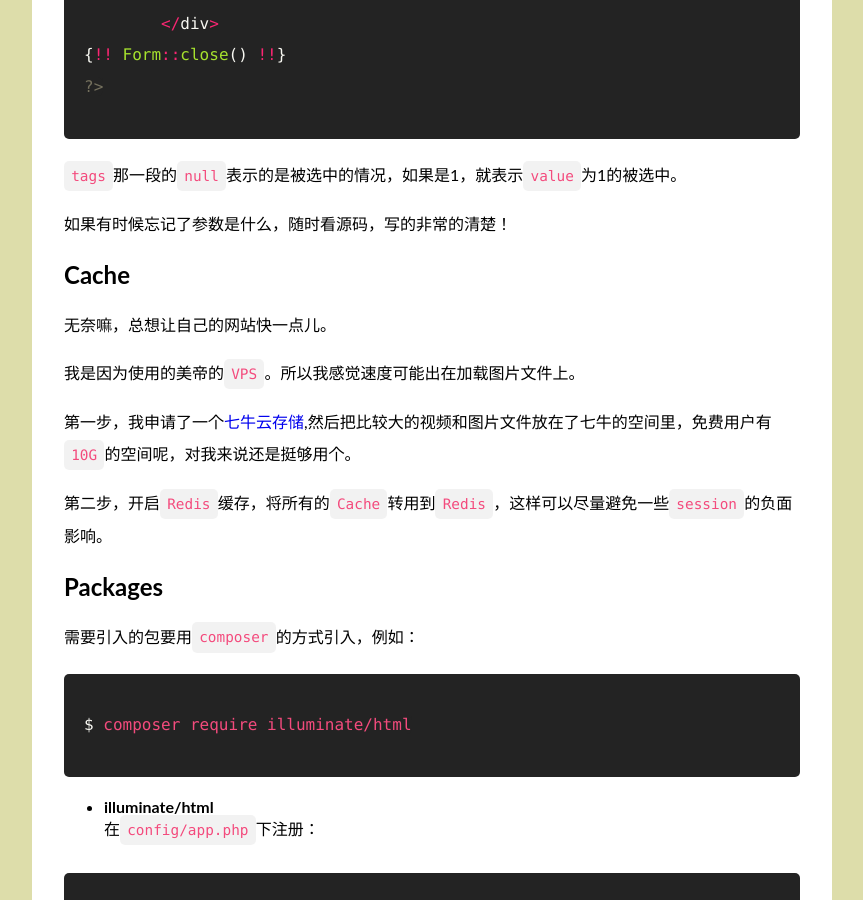
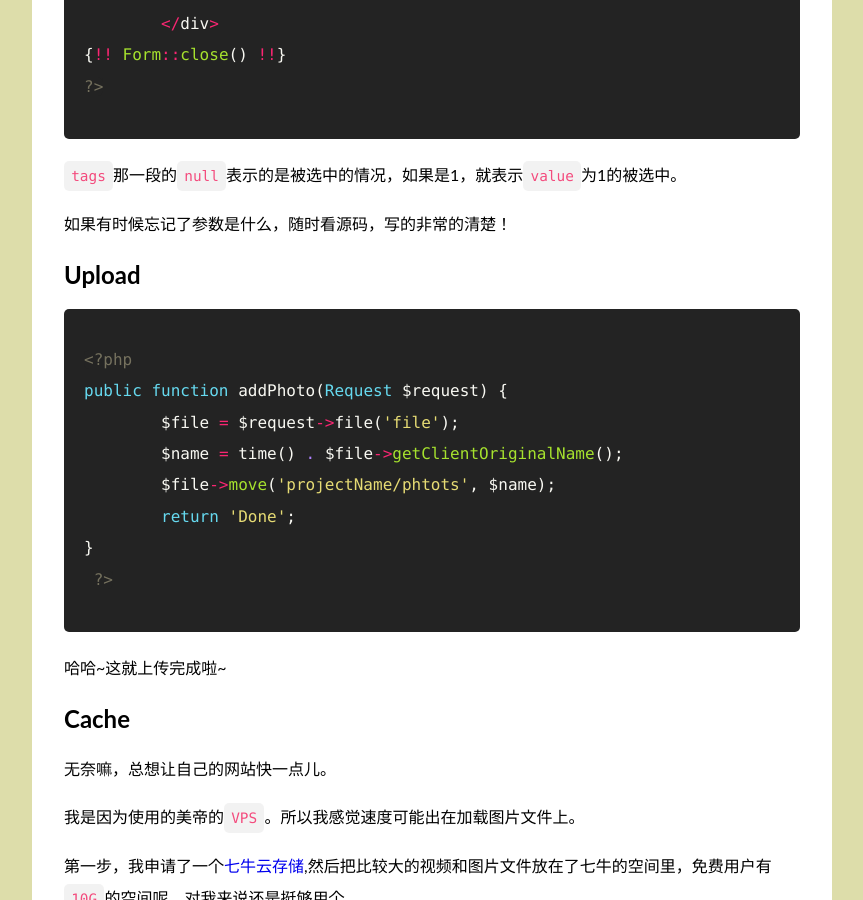
Before and after one commit to AnnatarHe/AnnatarHe.github.io, a Jekyll site: the page built from _posts/2015-07-09-Laravel-study-notes.md, in a window 1280 px wide and 900 px high, scrolled down 9986 px. Shown: the whole window, without its empty margins (208-1071 px from the left). Built offline with Jekyll 4.4.1, drawn with Linux system fonts in a browser that asks for light colours; nearby versions of some CDN libraries; some web fonts are replaced; comment, search, counter and statistics services are not loaded.

Commit message:
add laravel study notes and somethings

```diff
--- a/_posts/2015-07-09-Laravel-study-notes.md
+++ b/_posts/2015-07-09-Laravel-study-notes.md
@@ -286,6 +286,20 @@ flash()->overlay('infomation','title');
 
 如果有时候忘记了参数是什么，随时看源码，写的非常的清楚！
 
+## Upload
+
+{% highlight php %}
+<?php
+public function addPhoto(Request $request) {
+	$file = $request->file('file');
+	$name = time() . $file->getClientOriginalName();
+	$file->move('projectName/phtots', $name);
+	return 'Done';
+}
+ ?>
+{% endhighlight %}
+哈哈~这就上传完成啦~
+
 ## Cache
 
 无奈嘛，总想让自己的网站快一点儿。
```
